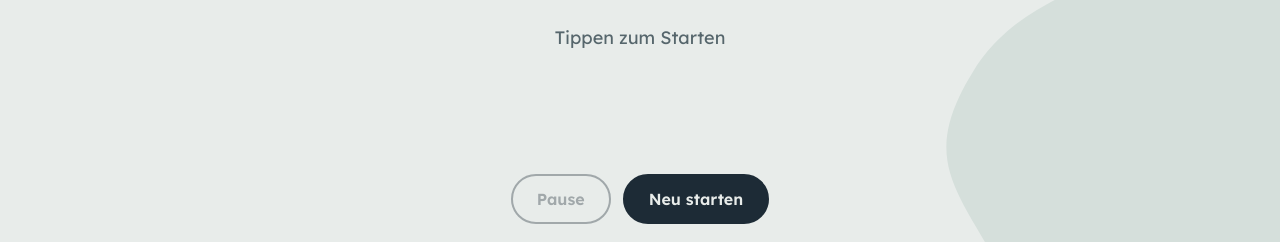
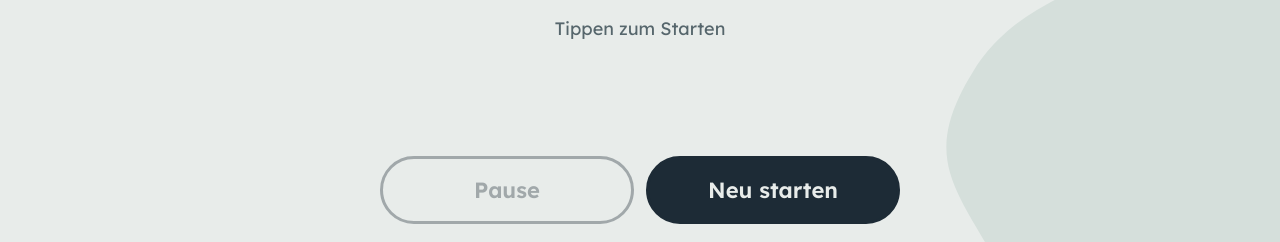
Before and after one commit to LeonS-Photography/test_time, a plain HTML site: page index.html in a window 1280 px wide. Shown: the part 558-800 px from the top of the page. Drawn offline with Linux system fonts and the light colour scheme.

Commit message:
Update index.html

```diff
--- a/index.html
+++ b/index.html
@@ -90,7 +90,8 @@ svg.ring{width:100%;height:100%;transform:rotate(-90deg);display:block}
 .abc .letter{display:inline-flex}
 .hint{color:var(--muted);font-size:clamp(15px,4vw,18px);text-align:center;margin:0;min-height:2.6em;max-width:28ch;line-height:1.35}
 
-footer{display:flex;gap:12px;justify-content:center;flex-wrap:wrap}
+footer{display:grid;grid-template-columns:1fr 1fr;gap:12px;width:100%;max-width:520px;margin:0 auto}
+footer .btn{min-height:68px;font-size:clamp(18px,5vw,22px);border-width:3px;padding:0 12px;white-space:nowrap}
 .btn{
   min-height:50px;padding:0 24px;border-radius:999px;border:2px solid var(--ink);
   background:transparent;color:var(--ink);font:600 16px "Lexend",system-ui,sans-serif;cursor:pointer;
```
